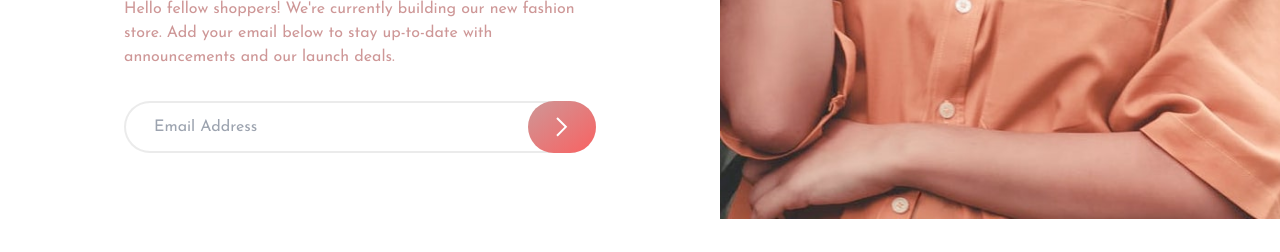
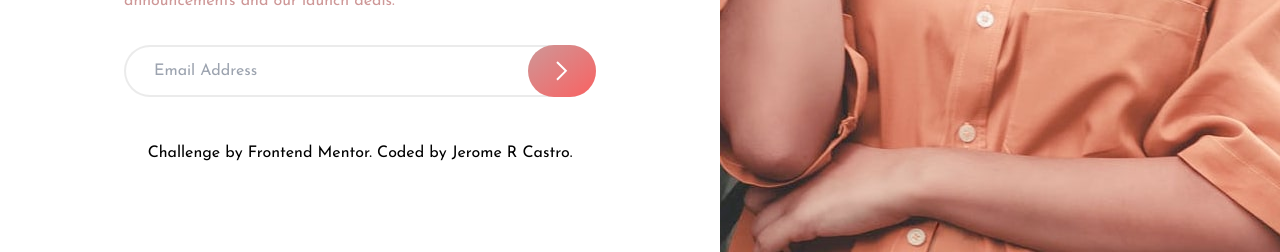
Before and after one commit to romzcastro/006-base-apparel, a website built with Vite: page index.html in a window 1280 px wide. Shown: the part 548-800 px from the top of the page. Built offline with nearby package versions, Linux system fonts and the light colour scheme.

Commit message:
final fix

```diff
--- a/index.html
+++ b/index.html
@@ -17,18 +17,21 @@
   </head>
   <body class="flex-center min-h-screen text-base">
     <main
-      class="w-screen max-w-[375px] md:h-screen md:max-w-full md:flex md:flex-row-reverse md:justify-center md:items-center"
+      class="w-screen md:h-screen md:max-w-full md:flex md:flex-row-reverse md:justify-center md:items-center"
     >
-      <div class="hidden md:flex md:flex-1 w-full">
-        <img src="./images/hero-desktop.jpg" alt="hero-desktop" width="100%" />
-      </div>
-      <!-- <div class="md:flex md:flex-1 w-full"></div> -->
-      <section class="md:px-20 md:flex md:flex-col md:flex-1">
+      <div
+        class="hidden md:flex md:flex-1 w-full h-full bg-no-repeat bg-cover"
+        style="background-image: url(./images/hero-desktop.jpg)"
+      ></div>
+      <section class="md:px-5 md:flex md:flex-col md:flex-1 lg:px-20">
         <nav class="p-6 py-10">
           <img src="./images/logo.svg" alt="logo" width="35%" />
         </nav>
-        <div class="md:hidden">
-          <img src="./images/hero-mobile.jpg" alt="hero-mobile" />
+        <div
+          class="md:hidden w-full h-[320px] bg-no-repeat bg-cover"
+          style="background-image: url(./images/hero-mobile.jpg)"
+        >
+          <!-- <img src="./images/hero-mobile.jpg" alt="hero-mobile" /> -->
         </div>
         <section class="p-6 px-11 text-center md:text-left">
           <section>
@@ -80,12 +83,12 @@
             </form>
           </section>
         </section>
-      </section>
-    </main>
-    <!-- <footer class="p-4 text-center">
-      <p class="attribution">
+        <footer class="p-4 text-center mt-14">
+          <p>
             Challenge by
-        <a href="https://www.frontendmentor.io?ref=challenge" target="_blank"
+            <a
+              href="https://www.frontendmentor.io?ref=challenge"
+              target="_blank"
               >Frontend Mentor</a
             >. Coded by
             <a
@@ -94,6 +97,8 @@
               >Jerome R Castro</a
             >.
           </p>
-    </footer> -->
+        </footer>
+      </section>
+    </main>
   </body>
 </html>
```
Also changed, not shown: src/output.css. Lines whose indentation alone changed are shown as unchanged.
